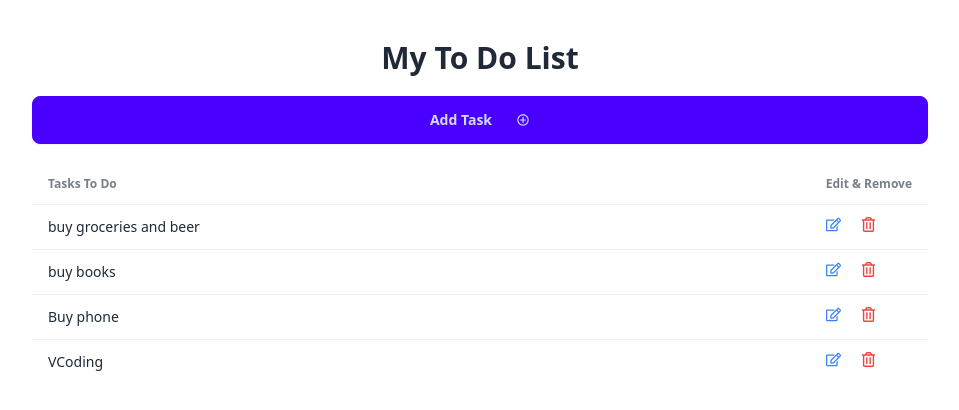
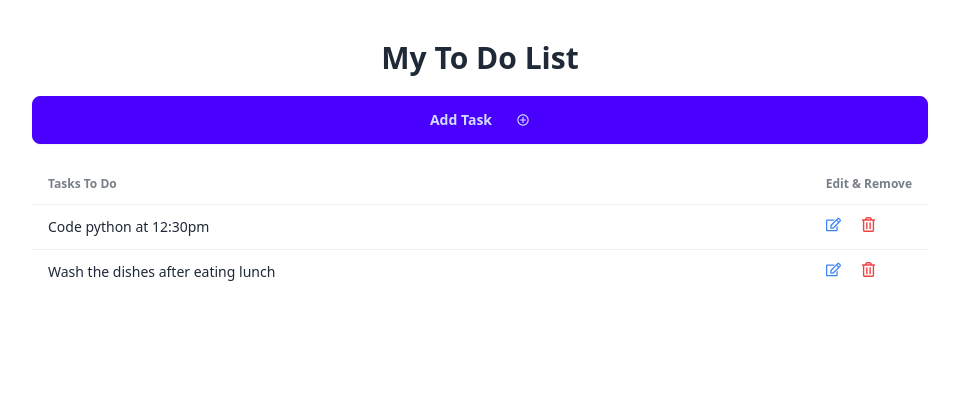
Before and after one commit to ElToro234/ToDoList-NextJs, a Next.js app: page / in a window 1280 px wide. Shown: the top 410 px of the page, without its empty margins (160-1119 px from the left). Built offline with nearby package versions, Linux system fonts and the light colour scheme; data requests are answered from the project's data file.

Commit message:
delete added

```diff
--- a/api.ts
+++ b/api.ts
@@ -31,3 +31,9 @@ export const EditTodo = async (todo: ITask): Promise <ITask> => {
     const updatedTodo = await res.json();
     return updatedTodo
 }
+
+export const DeleteTodo = async (id: string): Promise <void> => {
+    await fetch(`${baseUrl}/tasks/${id}`, {
+        method: 'DELETE',
+    })
+}
--- a/app/components/Task.tsx
+++ b/app/components/Task.tsx
@@ -5,7 +5,7 @@ import React, { FormEventHandler, useState } from "react";
 import { FaRegEdit, FaRegTrashAlt } from "react-icons/fa";
 import Modal from "./Modal";
 import { useRouter } from "next/navigation";
-import { EditTodo } from "@/api";
+import { DeleteTodo, EditTodo } from "@/api";
 
 interface TaskProps {
     task: ITask
@@ -26,6 +26,13 @@ const Task: React.FC <TaskProps> = ( {task} ) =>{
       setModalOpenEdit(false);
       router.refresh();
   };
+
+  const handleDeleteTask = async (id: string) => {
+    await DeleteTodo(id);
+    setModalOpenDelete(false);
+    router.refresh();
+  };
+
     return <tr key = {task.id}>
     <td className="w-full">{task.text}</td>
     <td className='flex gap-5'>
@@ -44,7 +51,15 @@ const Task: React.FC <TaskProps> = ( {task} ) =>{
                   </div>
               </form>
           </Modal>
-      <FaRegTrashAlt className="text-red-500" cursor= 'pointer' size = {15}/>
+      <FaRegTrashAlt onClick= {() => setModalOpenDelete(true)} className="text-red-500" cursor= 'pointer' size = {15}/>
+        <Modal modalOpen = {openModalDelete} setModalOpen = { setModalOpenDelete } >
+          <h3 className="text-lg">Are you sure, you want to delete this task?</h3>
+            <div className="modal-action">
+              <button onClick = {() => handleDeleteTask(task.id)} className="btn align-items: center">
+                Yes
+              </button>
+            </div>
+        </Modal>
     </td>
   </tr> ;
 
--- a/data/todos.json
+++ b/data/todos.json
@@ -1,20 +1,12 @@
 {
   "tasks": [
     {
-      "id": "1",
-      "text": "buy groceries and beer"
+      "id": "de8d7775-5063-4812-b994-aeb181fbd02e",
+      "text": "Code python at 12:30pm"
     },
     {
-      "id": "2",
-      "text": "buy books"
-    },
-    {
-      "id": "3",
-      "text": "Buy phone"
-    },
-    {
-      "id": "5f0ec1fe-b1f0-4571-8af3-85bb257ce9e0",
-      "text": "VCoding"
+      "id": "3dc97888-d4ec-4dfc-bf9a-e82d32613a69",
+      "text": "Wash the dishes after eating lunch"
     }
   ]
 }
```
